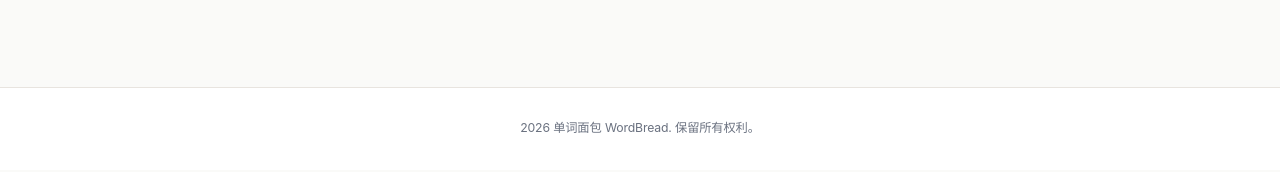
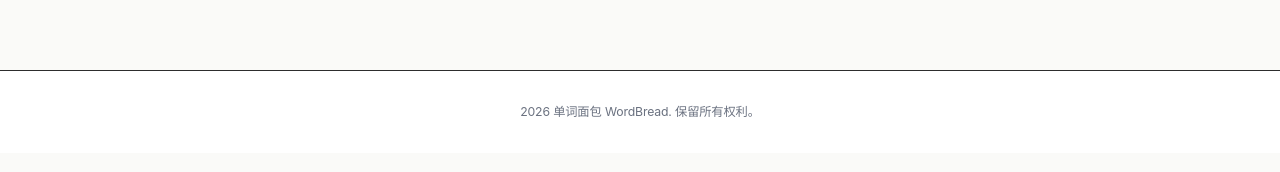
Before and after one commit to Hongyuan-Lu/Word-bread, a Next.js app: page /articles in a window 1280 px wide. Shown: the part 620-792 px from the top of the page. Built offline with nearby package versions, Linux system fonts and the light colour scheme; no server answers; the database is empty.

Commit message:
fix(ui): remove source border-left, fix footer spacing

```diff
--- a/src/app/articles/page.tsx
+++ b/src/app/articles/page.tsx
@@ -279,7 +279,7 @@ export default function ArticlesPage() {
 
                         <div className="flex flex-wrap items-center gap-4 text-xs text-[var(--bread-text-secondary)]">
                           {article.source_name && (
-                            <span className="border-l border-[var(--bread-border)] pl-3">{article.source_name}</span>
+                            <span className="">{article.source_name}</span>
                           )}
                           {article.source_published_at && (
                             <span>{formatDate(article.source_published_at)}</span>
@@ -299,7 +299,7 @@ export default function ArticlesPage() {
       </main>
 
       {/* 底部 */}
-      <footer className="border-t border-[var(--bread-border)] bg-white mt-16">
+      <footer className="border-t border-[var(--bread-text)] bg-white mt-12">
         <div className="max-w-5xl mx-auto px-6 py-8">
           <p className="text-center text-[var(--bread-text-secondary)] text-xs">
             2026 单词面包 WordBread. 保留所有权利。
```
